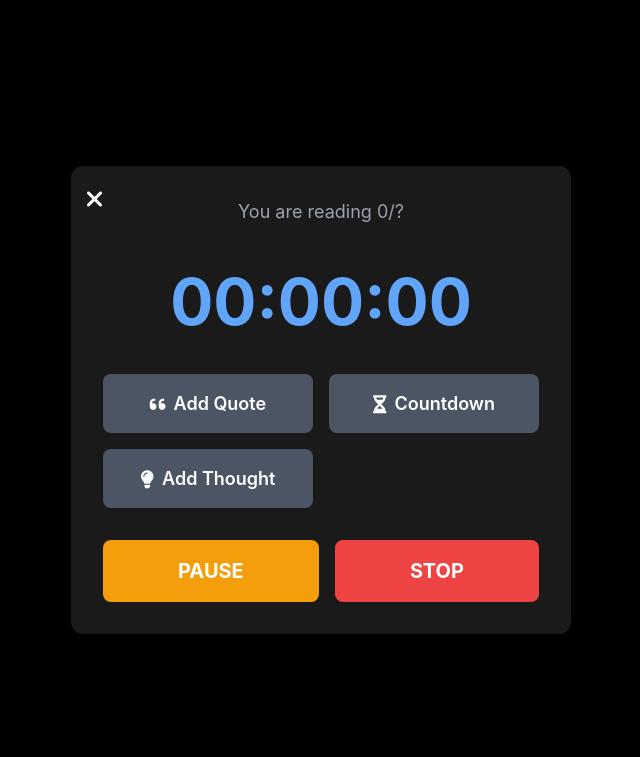
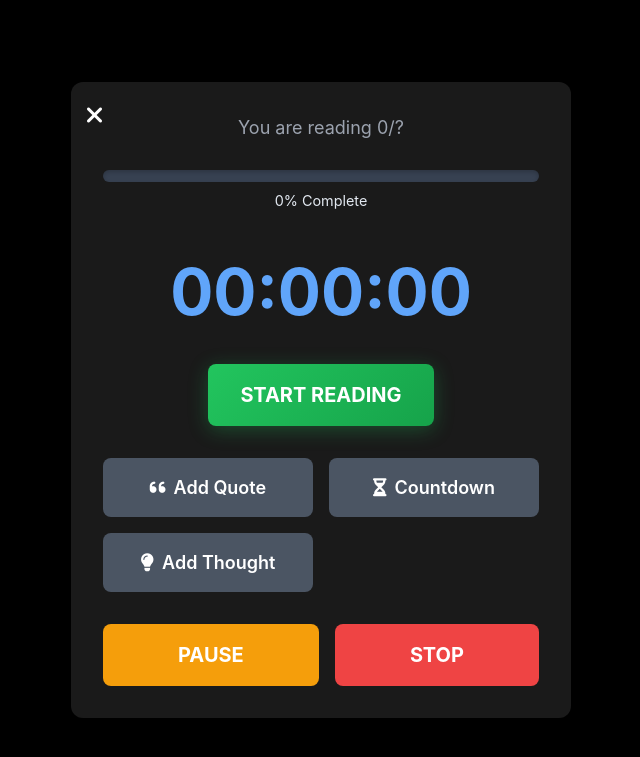
Before and after one commit to User-DanAiEd/BookHub_personal, a Flask app: page /read in a window 1280 px wide. Shown: the top 757 px of the page, without its empty margins (319-959 px from the left). Run offline with Flask 3, Linux system fonts and the light colour scheme; some libraries are stand-ins or nearby versions.

Commit message:
Add progress bar and start button to reading session page for enhanced user interaction

```diff
--- a/server/templates/readingSession.html
+++ b/server/templates/readingSession.html
@@ -39,7 +39,56 @@
             font-size: 4rem;
             font-weight: bold;
             color: #60a5fa; /* Blue color */
+            margin-bottom: 1rem;
+        }
+
+        /* Progress Bar Styles */
+        .progress-container {
+            width: 100%;
             margin-bottom: 2rem;
+        }
+        .progress-bar {
+            width: 100%;
+            height: 12px;
+            background-color: #374151; /* Dark gray background */
+            border-radius: 6px;
+            overflow: hidden;
+            box-shadow: inset 0 2px 4px rgba(0, 0, 0, 0.2);
+        }
+        .progress-fill {
+            height: 100%;
+            background: linear-gradient(135deg, #14b8a6, #06b6d4); /* Teal to cyan gradient */
+            border-radius: 6px;
+            transition: width 0.3s ease;
+            box-shadow: 0 0 10px rgba(20, 184, 166, 0.3);
+        }
+        .progress-text {
+            text-align: center;
+            margin-top: 0.5rem;
+            font-size: 0.9rem;
+            color: #e2e8f0;
+        }
+
+        /* Start Button Styles */
+        .start-button {
+            background: linear-gradient(135deg, #22c55e, #16a34a); /* Green gradient */
+            color: white;
+            padding: 1rem 2rem;
+            border-radius: 0.5rem;
+            font-size: 1.25rem;
+            font-weight: bold;
+            cursor: pointer;
+            transition: all 0.3s ease;
+            border: none;
+            box-shadow: 0 4px 20px rgba(34, 197, 94, 0.3);
+            margin-bottom: 2rem;
+        }
+        .start-button:hover {
+            transform: translateY(-2px);
+            box-shadow: 0 8px 25px rgba(34, 197, 94, 0.4);
+        }
+        .start-button:active {
+            transform: translateY(0);
         }
         .control-buttons {
             display: grid;
@@ -369,7 +418,18 @@
         <h2 class="text-3xl font-bold mb-1 text-center" id="sessionBookTitle"></h2>
         <p class="text-xl text-gray-400 mb-6" id="sessionBookAuthor"></p>
 
+        <!-- Progress Bar -->
+        <div class="progress-container">
+            <div class="progress-bar">
+                <div class="progress-fill" id="progressFill" style="width: 0%;"></div>
+            </div>
+            <div class="progress-text" id="progressText">0% Complete</div>
+        </div>
+
         <div class="session-timer mb-6" id="sessionTimer">00:00:00</div>
+
+        <!-- Start Button -->
+        <button class="start-button" id="startSessionButton">START READING</button>
 
         <div class="control-buttons">
             <button class="control-button" id="addQuoteButton"><i class="fas fa-quote-left"></i> Add Quote</button>
@@ -489,6 +549,7 @@
         let startTime = 0;
         let isPaused = false;
         let countdownRemainingTime = 0;
+        let isTimerStarted = false; // Track if timer has been manually started
 
         // Data to save for the current session
         let currentSessionQuotes = [];
@@ -501,6 +562,9 @@
         const sessionCurrentPageDisplay = document.getElementById('sessionCurrentPageDisplay');
         const sessionTotalPagesDisplay = document.getElementById('sessionTotalPagesDisplay');
         const sessionTimer = document.getElementById('sessionTimer');
+        const progressFill = document.getElementById('progressFill');
+        const progressText = document.getElementById('progressText');
+        const startSessionButton = document.getElementById('startSessionButton');
         const pauseSessionButton = document.getElementById('pauseSessionButton');
         const stopSessionButton = document.getElementById('stopSessionButton');
         const exitSessionButton = document.getElementById('exitSessionButton');
@@ -579,6 +643,19 @@
             }
         }
 
+        // --- Progress Bar Functions ---
+
+        function updateProgressBar() {
+            if (!currentReadingBook || !currentReadingBook.pageCount) return;
+
+            const currentPage = parseInt(sessionCurrentPageDisplay.textContent) || 0;
+            const totalPages = currentReadingBook.pageCount;
+            const progressPercent = Math.min((currentPage / totalPages) * 100, 100);
+
+            progressFill.style.width = `${progressPercent}%`;
+            progressText.textContent = `${Math.round(progressPercent)}% Complete`;
+        }
+
         // --- Timer Functions ---
 
         function startTimer() {
@@ -590,6 +667,7 @@
                 sessionTimer.textContent = formatTime(totalReadTimeSeconds);
             }, 1000);
             isPaused = false;
+            isTimerStarted = true;
             pauseSessionButton.textContent = "PAUSE";
             pauseSessionButton.classList.remove('bg-blue-600');
             pauseSessionButton.classList.add('bg-amber-500'); // Amber for pause
@@ -692,7 +770,8 @@
                         isAuthReady = true;
                         console.log("Firebase Auth Ready. User ID:", userId);
                         await loadReadingSessionBook(); // Load book details after auth
-                        startTimer(); // Start timer automatically after loading book
+                        // Timer will be started manually by user clicking START button
+                        updateProgressBar(); // Update progress bar after loading book
                     } else {
                         userId = null;
                         isAuthReady = false;
@@ -819,8 +898,20 @@
 
         // --- Event Listeners ---
 
+        // Start Session Button
+        startSessionButton.addEventListener('click', () => {
+            if (!isTimerStarted) {
+                startTimer();
+                startSessionButton.style.display = 'none'; // Hide start button after starting
+            }
+        });
+
         pauseSessionButton.addEventListener('click', () => {
-            if (isPaused) {
+            if (!isTimerStarted) {
+                // If timer hasn't started yet, start it
+                startTimer();
+                startSessionButton.style.display = 'none';
+            } else if (isPaused) {
                 startTimer();
             } else {
                 pauseTimer();
@@ -852,6 +943,11 @@
             const text = quoteTextarea.value.trim();
             if (text) {
                 currentSessionQuotes.push({ page, text, timestamp: new Date() });
+                // Update current page display and progress bar if page number was provided
+                if (page && page > parseInt(sessionCurrentPageDisplay.textContent)) {
+                    sessionCurrentPageDisplay.textContent = page;
+                    updateProgressBar();
+                }
                 alert("Quote added!"); // Use custom message box
                 hideModal(addQuoteModal);
             } else {
@@ -869,6 +965,11 @@
             const text = thoughtTextarea.value.trim();
             if (text) {
                 currentSessionThoughts.push({ page, text, timestamp: new Date() });
+                // Update current page display and progress bar if page number was provided
+                if (page && page > parseInt(sessionCurrentPageDisplay.textContent)) {
+                    sessionCurrentPageDisplay.textContent = page;
+                    updateProgressBar();
+                }
                 alert("Thought added!"); // Use custom message box
                 hideModal(addThoughtModal);
             } else {
@@ -901,7 +1002,14 @@
             }
         });
 
-        saveSessionButton.addEventListener('click', saveReadingSessionData);
+        saveSessionButton.addEventListener('click', () => {
+            const endPage = parseInt(endPageNumberInput.value);
+            if (endPage && endPage > parseInt(sessionCurrentPageDisplay.textContent)) {
+                sessionCurrentPageDisplay.textContent = endPage;
+                updateProgressBar();
+            }
+            saveReadingSessionData();
+        });
         dontSaveSessionButton.addEventListener('click', () => {
             if (confirm("Are you sure you don't want to save this session? All progress will be lost.")) {
                 clearInterval(timerInterval); // Stop the timer
```
